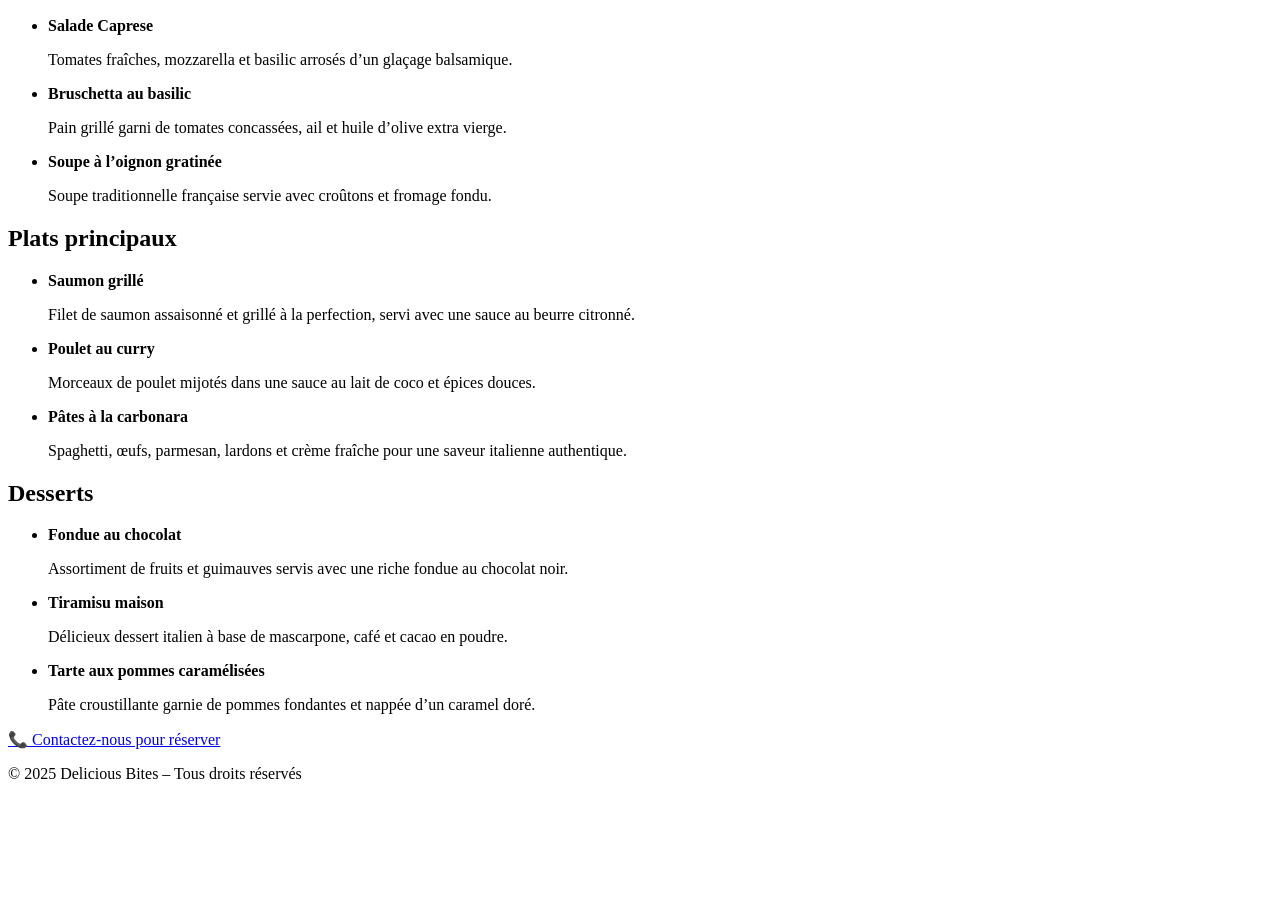
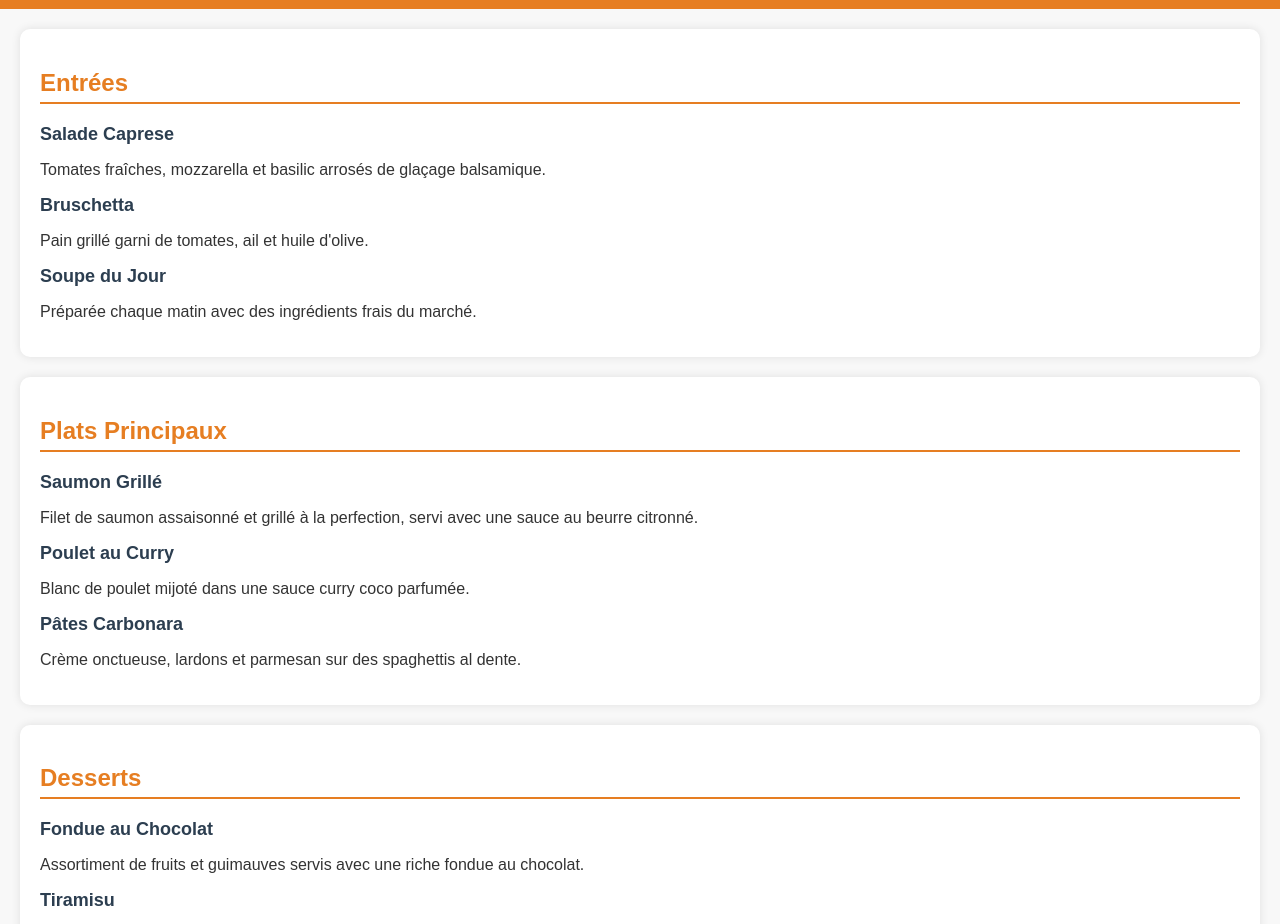
Before and after one commit to Mouhamed56/Restaurant, a plain HTML site: page index.html in a window 1280 px wide. Shown: the part 111-1035 px from the top of the page. Before the commit the page ends 910 px from the top, so only its background shows below. Drawn offline with Linux system fonts and the light colour scheme.

Commit message:
Ajout du menu de restaurant en HTML et CSS

```diff
--- a/index.css
+++ /dev/null
@@ -1,94 +0,0 @@
-/* --- Style général du corps de page --- */
-body {
-  font-family: "Poppins", Arial, sans-serif;
-  background-color: #fffaf5;
-  color: #333;
-  margin: 0;
-  padding: 0;
-  line-height: 1.6;
-}
-
-/* --- En-tête --- */
-header {
-  background-color: #e67e22;
-  color: white;
-  text-align: center;
-  padding: 25px 10px;
-}
-
-header h1 {
-  font-size: 2em;
-  margin: 0;
-}
-
-/* --- Structure principale --- */
-main {
-  max-width: 800px;
-  margin: 40px auto;
-  background: white;
-  padding: 30px;
-  border-radius: 12px;
-  box-shadow: 0 0 10px rgba(0,0,0,0.1);
-}
-
-/* --- Titres de sections --- */
-.menu-section h2 {
-  color: #e67e22;
-  border-bottom: 2px solid #e67e22;
-  padding-bottom: 5px;
-  margin-top: 30px;
-}
-
-/* --- Listes --- */
-.menu-section ul {
-  list-style-type: none;
-  padding: 0;
-}
-
-.menu-section li {
-  background-color: #fef5e7;
-  margin: 15px 0;
-  padding: 15px;
-  border-left: 5px solid #e67e22;
-  border-radius: 8px;
-  transition: transform 0.2s ease;
-}
-
-.menu-section li:hover {
-  transform: scale(1.02);
-}
-
-/* --- Texte des plats --- */
-.menu-section strong {
-  font-size: 1.1em;
-  color: #333;
-}
-
-.menu-section p {
-  margin: 5px 0 0 0;
-  color: #555;
-}
-
-/* --- Pied de page --- */
-footer {
-  text-align: center;
-  background-color: #333;
-  color: white;
-  padding: 15px 0;
-  margin-top: 40px;
-}
-
-footer a {
-  color: #f39c12;
-  text-decoration: none;
-  font-weight: bold;
-}
-
-footer a:hover {
-  text-decoration: underline;
-}
-
-.copy {
-  font-size: 0.85em;
-  color: #ccc;
-}
--- a/index.html
+++ b/index.html
@@ -3,76 +3,139 @@
 <head>
   <meta charset="UTF-8">
   <meta name="viewport" content="width=device-width, initial-scale=1.0">
-  <title>Menu de Delicious Bites</title>
-  <link rel="stylesheet" href="style.css">
+  <title>Menu de Délicieuses Bouchées</title>
+
+  <style>
+    /* Style général */
+    body {
+      font-family: Arial, sans-serif;
+      background-color: #f8f8f8;
+      color: #333;
+      margin: 0;
+      padding: 0;
+    }
+
+    /* En-tête */
+    header {
+      background-color: #e67e22; /* orange */
+      color: white;
+      text-align: center;
+      padding: 20px 0;
+    }
+
+    /* Sections */
+    section {
+      padding: 20px;
+      margin: 20px;
+      background-color: #fff;
+      border-radius: 10px;
+      box-shadow: 0 0 10px rgba(0,0,0,0.1);
+    }
+
+    /* Titres */
+    h2 {
+      color: #e67e22;
+      border-bottom: 2px solid #e67e22;
+      padding-bottom: 5px;
+    }
+
+    /* Liste des plats */
+    ul {
+      list-style-type: none;
+      padding: 0;
+    }
+
+    li {
+      margin-bottom: 15px;
+    }
+
+    strong {
+      color: #2c3e50;
+      font-size: 18px;
+    }
+
+    /* Lien */
+    a {
+      color: #e67e22;
+      text-decoration: none;
+    }
+
+    a:hover {
+      text-decoration: underline;
+    }
+
+    /* Pied de page */
+    footer {
+      text-align: center;
+      padding: 10px;
+      background-color: #2c3e50;
+      color: white;
+    }
+  </style>
 </head>
 <body>
+
   <header>
-    <h1>🍴 Delicious Bites – Menu du Chef</h1>
+    <h1>Menu de Délicieuses Bouchées</h1>
   </header>
 
-  <main>
-    <!-- Section Entrées -->
-    <section class="menu-section">
+  <section>
     <h2>Entrées</h2>
     <ul>
       <li>
         <strong>Salade Caprese</strong>
-          <p>Tomates fraîches, mozzarella et basilic arrosés d’un glaçage balsamique.</p>
+        <p>Tomates fraîches, mozzarella et basilic arrosés de glaçage balsamique.</p>
       </li>
       <li>
-          <strong>Bruschetta au basilic</strong>
-          <p>Pain grillé garni de tomates concassées, ail et huile d’olive extra vierge.</p>
+        <strong>Bruschetta</strong>
+        <p>Pain grillé garni de tomates, ail et huile d'olive.</p>
       </li>
       <li>
-          <strong>Soupe à l’oignon gratinée</strong>
-          <p>Soupe traditionnelle française servie avec croûtons et fromage fondu.</p>
+        <strong>Soupe du Jour</strong>
+        <p>Préparée chaque matin avec des ingrédients frais du marché.</p>
       </li>
     </ul>
   </section>
 
-    <!-- Section Plats principaux -->
-    <section class="menu-section">
-      <h2>Plats principaux</h2>
+  <section>
+    <h2>Plats Principaux</h2>
     <ul>
       <li>
-          <strong>Saumon grillé</strong>
+        <strong>Saumon Grillé</strong>
         <p>Filet de saumon assaisonné et grillé à la perfection, servi avec une sauce au beurre citronné.</p>
       </li>
       <li>
-          <strong>Poulet au curry</strong>
-          <p>Morceaux de poulet mijotés dans une sauce au lait de coco et épices douces.</p>
+        <strong>Poulet au Curry</strong>
+        <p>Blanc de poulet mijoté dans une sauce curry coco parfumée.</p>
       </li>
       <li>
-          <strong>Pâtes à la carbonara</strong>
-          <p>Spaghetti, œufs, parmesan, lardons et crème fraîche pour une saveur italienne authentique.</p>
+        <strong>Pâtes Carbonara</strong>
+        <p>Crème onctueuse, lardons et parmesan sur des spaghettis al dente.</p>
       </li>
     </ul>
   </section>
 
-    <!-- Section Desserts -->
-    <section class="menu-section">
+  <section>
     <h2>Desserts</h2>
     <ul>
       <li>
-          <strong>Fondue au chocolat</strong>
-          <p>Assortiment de fruits et guimauves servis avec une riche fondue au chocolat noir.</p>
+        <strong>Fondue au Chocolat</strong>
+        <p>Assortiment de fruits et guimauves servis avec une riche fondue au chocolat.</p>
       </li>
       <li>
-          <strong>Tiramisu maison</strong>
-          <p>Délicieux dessert italien à base de mascarpone, café et cacao en poudre.</p>
+        <strong>Tiramisu</strong>
+        <p>Le célèbre dessert italien, léger et crémeux à souhait.</p>
       </li>
       <li>
-          <strong>Tarte aux pommes caramélisées</strong>
-          <p>Pâte croustillante garnie de pommes fondantes et nappée d’un caramel doré.</p>
+        <strong>Crème Brûlée</strong>
+        <p>Crème vanillée à la surface caramélisée au chalumeau.</p>
       </li>
     </ul>
   </section>
-  </main>
 
   <footer>
-    <p><a href="contact.html">📞 Contactez-nous pour réserver</a></p>
-    <p class="copy">&copy; 2025 Delicious Bites – Tous droits réservés</p>
+    <p><a href="contact.html">Contactez-nous pour réserver</a></p>
   </footer>
+
 </body>
 </html>
```
Lines whose indentation alone changed are shown as unchanged.
